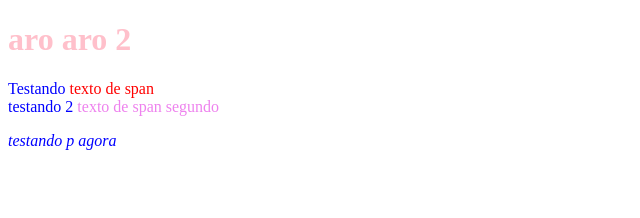
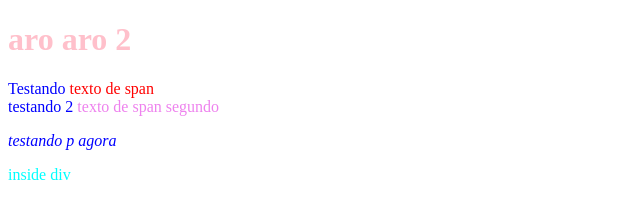
Before and after one commit to aline-assis/coursera-course, a plain HTML site: page Site/index.html in a window 1280 px wide. Shown: the full height of the page, 0-640 px from the left. Drawn offline with Linux system fonts and the light colour scheme.

Commit message:
child styles

```diff
--- a/Site/index.html
+++ b/Site/index.html
@@ -18,6 +18,9 @@
  p.high {
     font-style: italic;
  }
+ div > article {
+    color:aqua;
+ }
     </style>
     <h1 id="main">aro aro 2</h1>
 </head>
@@ -28,6 +31,9 @@
     <span id="span2">texto de span segundo</span>
     <p class="high">testando p agora</p>
 </div>
+<div>
+    <article><Article> inside div</Article></article>
+</div>
 <body>
 
 </body>
```
